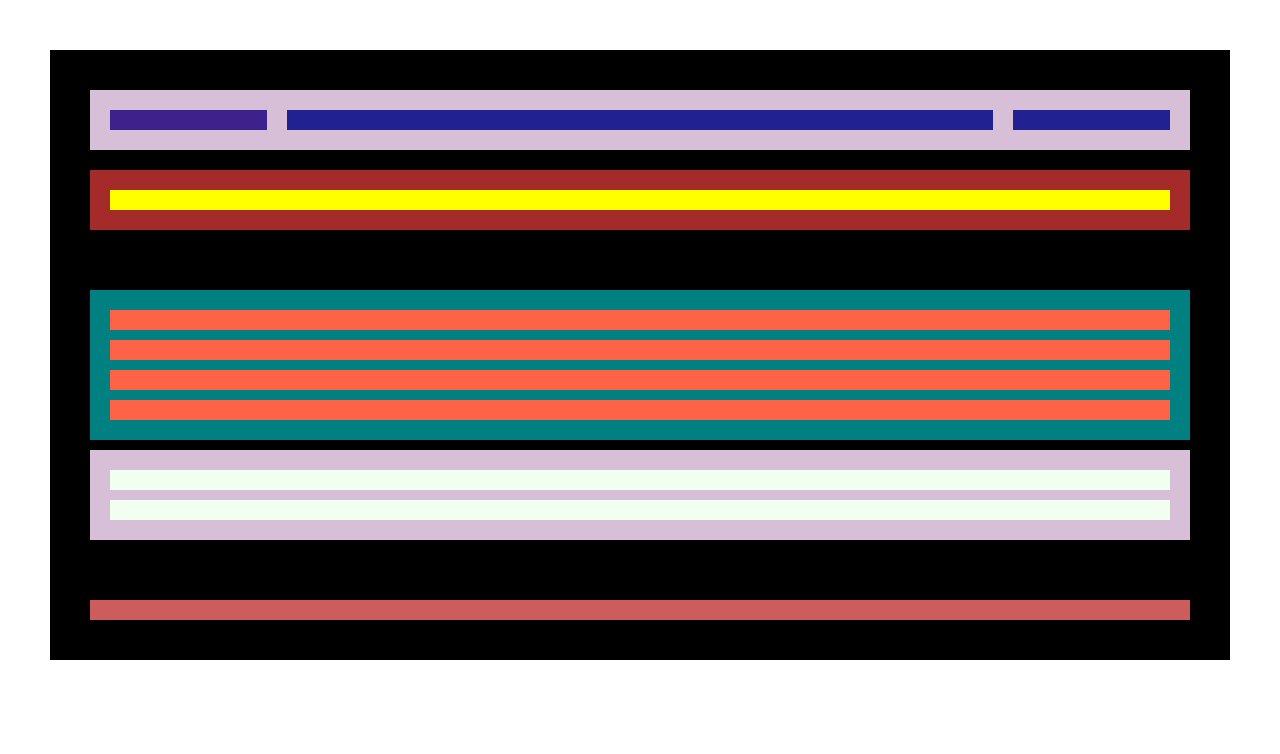
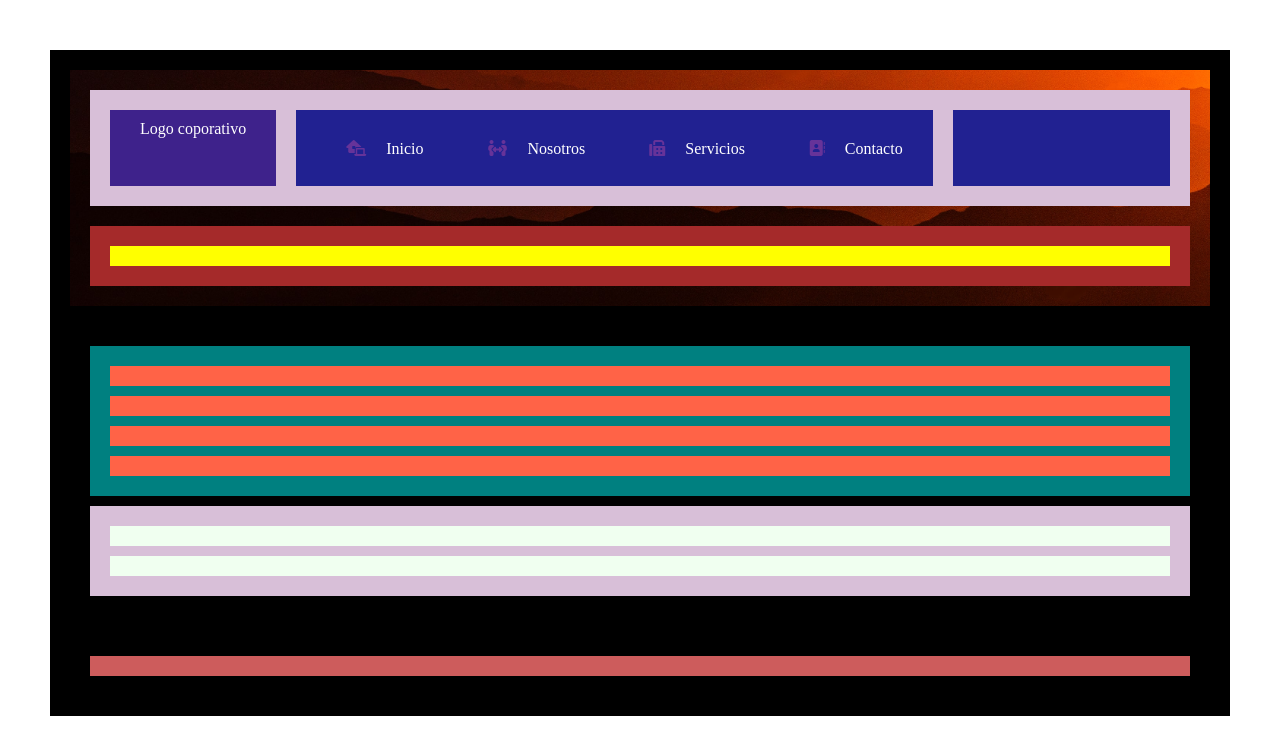
Before and after one commit to Y-Avila/Responsive, a plain HTML site: page Maqueteando/index.html in a window 1280 px wide. Drawn offline with Linux system fonts and the light colour scheme.

Commit message:
YA: Agregando contenido

```diff
--- a/Maqueteando/estiloindex.css
+++ b/Maqueteando/estiloindex.css
@@ -2,6 +2,8 @@
     margin: 10px;
     padding: 10px;
     box-sizing: border-box;
+    color: white;
+    text-decoration: none;
 }
 
 .general{
@@ -11,7 +13,10 @@
 }
 
 .encabezado{
-    background-color: rgb(0, 0, 0);
+    background: url(./jack-prichett-MliheRJu0sk-unsplash.jpg);
+    background-position: center;
+    background-attachment: contain;
+    background-size: cover;
     display: flex;
     flex-flow: column nowrap;
 }
@@ -22,11 +27,16 @@
     }
         .logo{
             background-color: rgb(62, 34, 139);
-            flex: 1 1 auto;
+            flex: 1 auto auto;
         }
+            img{
+                width:  20%;
+            }
+
         .barranavegacion{
             background-color: rgb(33, 33, 145);
-            flex: 5 1 auto;
+            flex: 5 auto auto;
+            text-decoration: none;
         }
         .redes{
             background-color: rgb(33, 33, 145);
@@ -45,3 +55,7 @@
 
 .piepagina{background-color: rgb(0, 0, 0);}
     .subpiepagina{background-color: indianred;}
+
+    i{
+        color: rebeccapurple;
+    }
--- a/Maqueteando/index.html
+++ b/Maqueteando/index.html
@@ -6,14 +6,24 @@
     <meta name="viewport" content="width=device-width, initial-scale=1.0">
     <title>Document</title>
     <link rel="stylesheet" href="/Maqueteando/estiloindex.css">
+    <script src="https://kit.fontawesome.com/714fb4b57d.js" crossorigin="anonymous"></script>
 </head>
 <body>
+
+
     <div class="general">
 
         <div class="encabezado">
             <div class="menu">
-                <div class="logo"></div>
-                <div class="barranavegacion"></div>
+                <div class="logo">
+                    <a href="index.html"><!--<img class="imagenlogo" src="./misiontic2.png" alt="logo">-->Logo coporativo</a>
+                </div>
+                <div class="barranavegacion">
+                    <a href="#"><i class="fas fa-laptop-house"></i>Inicio</a>
+                    <a href="#"><i class="fas fa-people-arrows"></i>Nosotros</a>
+                    <a href="#"><i class="fas fa-fax"></i>Servicios</a>
+                    <a href="#"><i class="fas fa-address-book"></i>Contacto</a>
+                </div>
                 <div class="redes"></div>
             </div>
             <div class="texto">
```
Also changed, not shown: Maqueteando/jack-prichett-MliheRJu0sk-unsplash.jpg (added), Maqueteando/misiontic2.png (added).
